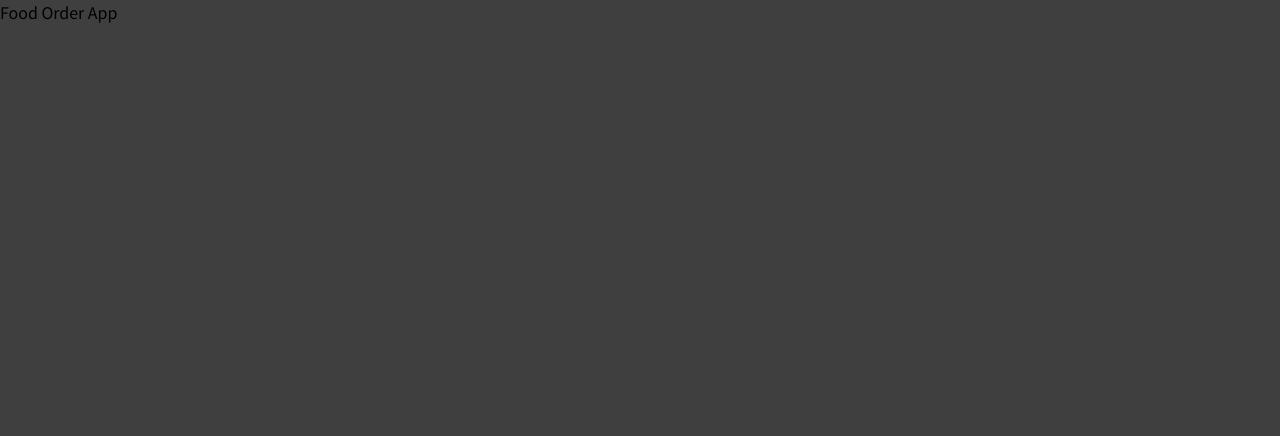
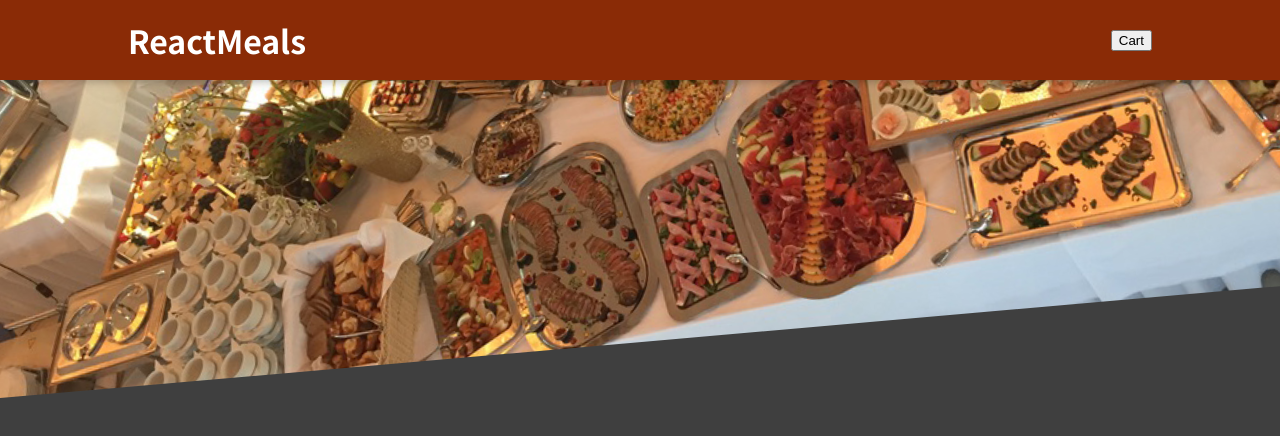
Before and after one commit to radheshyambsoni/React-Meals, a React (Vite) app: page / in a window 1280 px wide. Shown: the top 436 px of the page. Built offline with nearby package versions, Linux system fonts and the light colour scheme.

Commit message:
feat: added :sparkles: Header.jsx

```diff
--- a/src/App.jsx
+++ b/src/App.jsx
@@ -1,5 +1,11 @@
+import Header from "./components/Layout/Header";
+
 const App = () => {
-	return <div>Food Order App</div>;
+	return (
+		<div>
+			<Header />
+		</div>
+	);
 };
 
 export default App;
--- /dev/null
+++ b/src/components/Layout/Header.jsx
@@ -0,0 +1,18 @@
+import mealsImg from "../../assets/meals.jpg";
+import classes from "./Header.module.css";
+
+const Header = (props) => {
+	return (
+		<>
+			<header className={classes.header}>
+				<h1>ReactMeals</h1>
+				<button>Cart</button>
+			</header>
+			<div className={classes["main-img"]}>
+				<img src={mealsImg} alt="A table full of delicious food!" />
+			</div>
+		</>
+	);
+};
+
+export default Header;
--- /dev/null
+++ b/src/components/Layout/Header.module.css
@@ -0,0 +1,29 @@
+.header {
+	position: fixed;
+	top: 0;
+	left: 0;
+	width: 100%;
+	height: 5rem;
+	background-color: #8a2b06;
+	color: white;
+	display: flex;
+	justify-content: space-between;
+	align-items: center;
+	padding: 0 10%;
+	box-shadow: 0 2px 8px rgba(0, 0, 0, 0.25);
+	z-index: 10;
+}
+
+.main-img {
+	width: 100%;
+	height: 25rem;
+	z-index: 0;
+	overflow: hidden;
+}
+
+.main-img img {
+	width: 110%;
+	height: 100%;
+	object-fit: cover;
+	transform: rotateZ(-5deg) translateY(-4rem) translateX(-1rem);
+}
```
Also changed, not shown: src/assets/meals.jpg (added).
